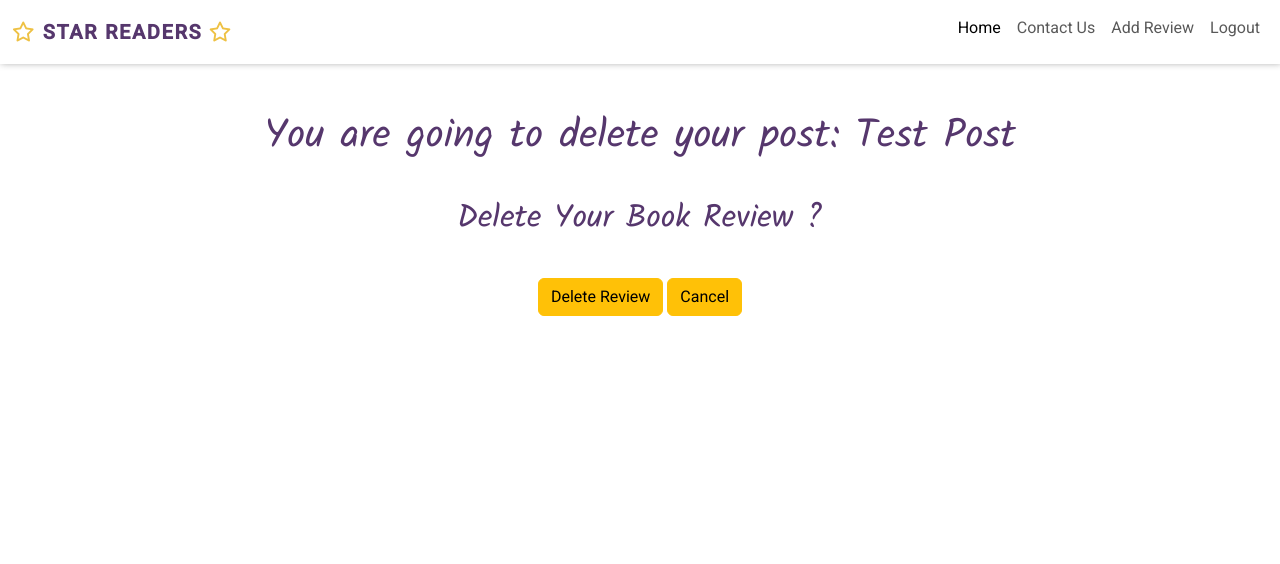
After one commit to ksumm/star-readers-django-pp4, a Django app: a page that uses templates/delete_post.html in a window 1280 px wide. The commit adds this page. Shown: the top 564 px of the page. Run offline with Django 3.2, Linux system fonts and the light colour scheme; a user stored in the database is signed in; data comes from the database, SQL or seed files in the repository; some libraries are stand-ins or nearby versions.

Commit message:
Add Delete Post functionality

```diff
--- a/blog/urls.py
+++ b/blog/urls.py
@@ -1,11 +1,12 @@
 from . import views
 from django.urls import path
-from .views import AddPost
+from .views import AddPost, DeletePost
 
 
 
 urlpatterns = [
     path('update_post/<slug:slug>/', views.UpdatePost.as_view(), name= 'update_post'),
+    path('delete_post/<slug:slug>/remove', views.DeletePost.as_view(), name= 'delete_post'),
     path('add_post/', views.AddPost.as_view(), name='add_post'),
     path('like/<slug:slug>/', views.PostLike.as_view(), name='post_like'),
     path('contact/', views.contact, name = 'contact'),
--- a/blog/views.py
+++ b/blog/views.py
@@ -9,6 +9,7 @@ from django.contrib.auth.mixins import (
 from .models import Post, age_range, Contact
 from django.contrib import messages
 from .forms import CommentForm, ContactForm, AddPostForm
+from django.urls import reverse_lazy
 
 
 
@@ -120,6 +121,26 @@ class UpdatePost(LoginRequiredMixin, UserPassesTestMixin,
         return self.request.user == post.author
 
 
+class DeletePost(LoginRequiredMixin, UserPassesTestMixin,
+                      SuccessMessageMixin, DeleteView):
+
+    model = Post
+    template_name = 'delete_post.html'
+    success_url = reverse_lazy('blog')
+    success_message = "Post deleted successfully"
+
+    def test_func(self):
+        """
+        Check if the current user is the author of the post being updated
+        """
+        post = self.get_object()
+        return self.request.user == post.author
+
+    def delete(self, request, *args, **kwargs):
+        messages.success(self.request, self.success_message)
+        return super(DeletePost, self).delete(request, *args, **kwargs)
+
+
 
 
 
--- /dev/null
+++ b/templates/delete_post.html
@@ -0,0 +1,23 @@
+{% extends "base.html" %}{% load crispy_forms_tags %}
+{% block title %}Delete Review{% endblock %}
+
+{% block content %}
+<div class="container">
+    <br/>
+    <br/>
+    <div class="text-center">
+        <h1>You are going to delete your post: {{ post.title }}</h1>
+    </div>
+    <br/>
+    <form method="POST" enctype="multipart/form-data" class="p-2 form">
+        <h2 class="text-center">Delete Your Book Review ?</h2>
+        {% csrf_token %}
+        <br/>
+        <div class="text-center">
+            <button type="submit" class="btn buttons mt-2 btn-warning">Delete Review</button>
+            <button type="submit" class="btn buttons mt-2 btn-warning">Cancel</button>
+        </div>
+    </form>
+
+</div>
+{% endblock %}
--- a/templates/index.html
+++ b/templates/index.html
@@ -47,7 +47,10 @@
                         <p class="card-text text-muted h6">{{ post.created_on}} <i class="far fa-star"></i>
                             {{ post.number_of_likes }}</p>
                         <br/>
+                        {% if user.is_authenticated %}
                         <a href = "{% url 'update_post' post.slug %}" class="btn mb-3 btn-signup btn active">Edit</a><br/>
+                        <a href = "{% url 'delete_post' post.slug %}" class="btn mb-3 btn-signup btn danger">Delete</a>
+                        {% endif %}
                     </div>
                 </div>
             </div>
--- a/templates/post_detail.html
+++ b/templates/post_detail.html
@@ -105,6 +105,7 @@
                     {{ comment_form | crispy }}
                     {% csrf_token %}
                     <button type="submit" class="btn btn-signup btn-lg">Submit</button>
+
                 </form>
                 {% endif %}
                 {% endif %}
```
